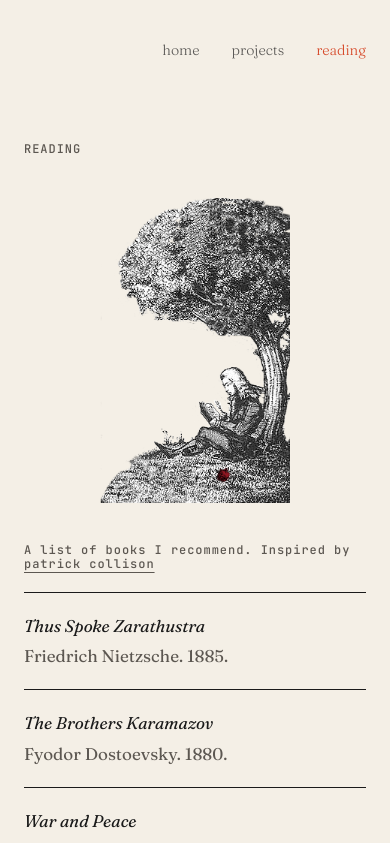
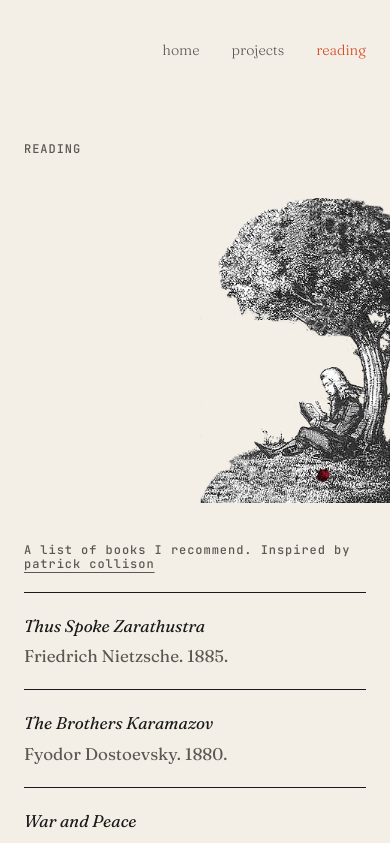
Before and after one commit to mcrowley19/portfolio-website, a React (Vite) app: page /reading in a window 390 px wide. Shown: the top 843 px of the page. Built offline with nearby package versions, Linux system fonts and the light colour scheme.

Commit message:
Fix vercel bug

```diff
--- a/src/sections/Reading.tsx
+++ b/src/sections/Reading.tsx
@@ -49,7 +49,10 @@ export function Reading() {
     <Section id="reading" numeral="III." kicker="Reading" className="relative">
       {/* Mobile-only: Newton scene sits between the kicker and the list,
           acting as a header image rather than a footer afterthought. */}
-      <aside aria-hidden="true" className="mb-10 flex justify-center lg:hidden">
+      <aside
+        aria-hidden="true"
+        className="mb-10 flex justify-end mr-[calc(50%-50vw)] lg:hidden"
+      >
         <NewtonScene />
       </aside>
       {/* On desktop, reserve right-side space (scene width + gap) so the
```
